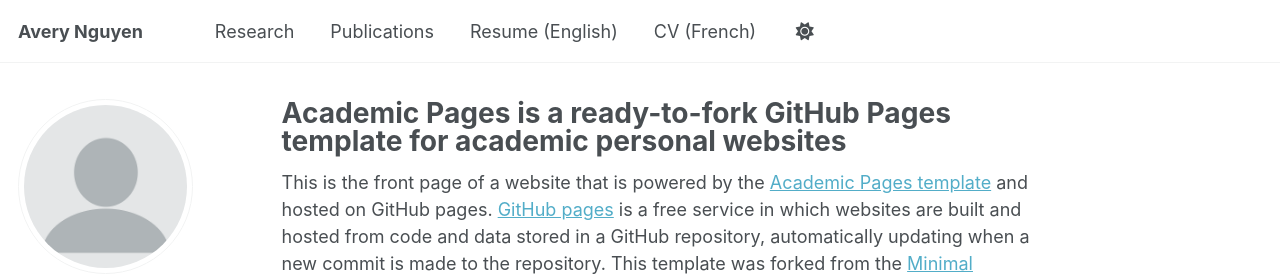
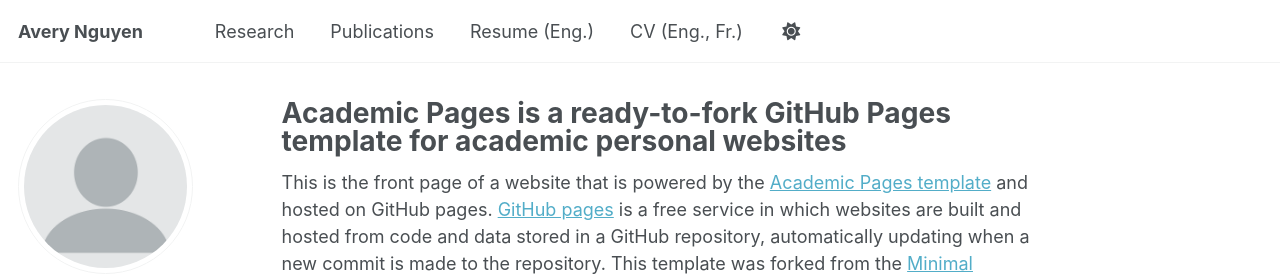
Before and after one commit to averyaviary/averyaviary.github.io, a Jekyll site: the page built from _pages/about.md, in a window 1280 px wide. Shown: the top 276 px of the page. Built offline with Jekyll 4.4.1, drawn with Linux system fonts in a browser that asks for light colours; some web fonts are replaced; a script that is not in the unit is left out.

Commit message:
Update navigation.yml

```diff
--- a/_data/navigation.yml
+++ b/_data/navigation.yml
@@ -14,8 +14,8 @@ main:
   - title: "Publications"
     url: /publications/
 
-  - title: "Resume (English)"
+  - title: "Resume (Eng.)"
     url: /resume-en/
 
-  - title: "CV (French)"
-    url: /cv-fr/
+  - title: "CV (Eng., Fr.)"
+    url: /cv-en-fr/
```
